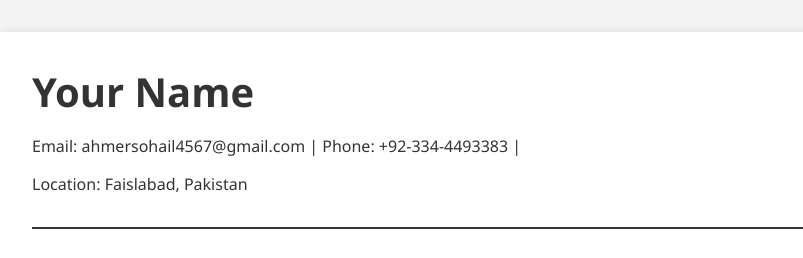
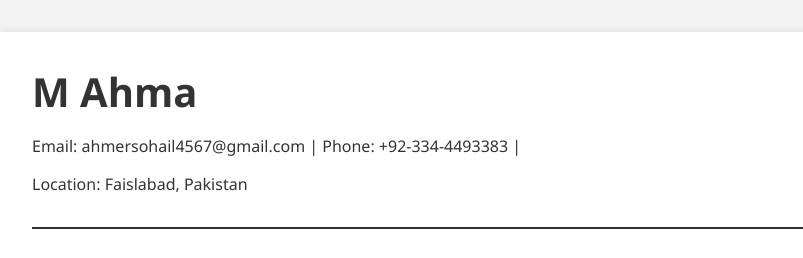
Before and after one commit to ahmar123/my-cv, a plain HTML site: page index.html in a window 1280 px wide. Shown: the top 258 px of the page, 158-961 px from the left. Drawn offline with Linux system fonts and the light colour scheme.

Commit message:
Update index.html

```diff
--- a/index.html
+++ b/index.html
@@ -85,7 +85,7 @@
   <div class="container">
     <header>
       <div class="header-text">
-        <h1>Your Name</h1>
+        <h1>M Ahma</h1>
         <div class="info">
           <p>Email: ahmersohail4567@gmail.com | Phone: +92-334-4493383 | </p>
           <p> Location: Faislabad, Pakistan</p>
```
